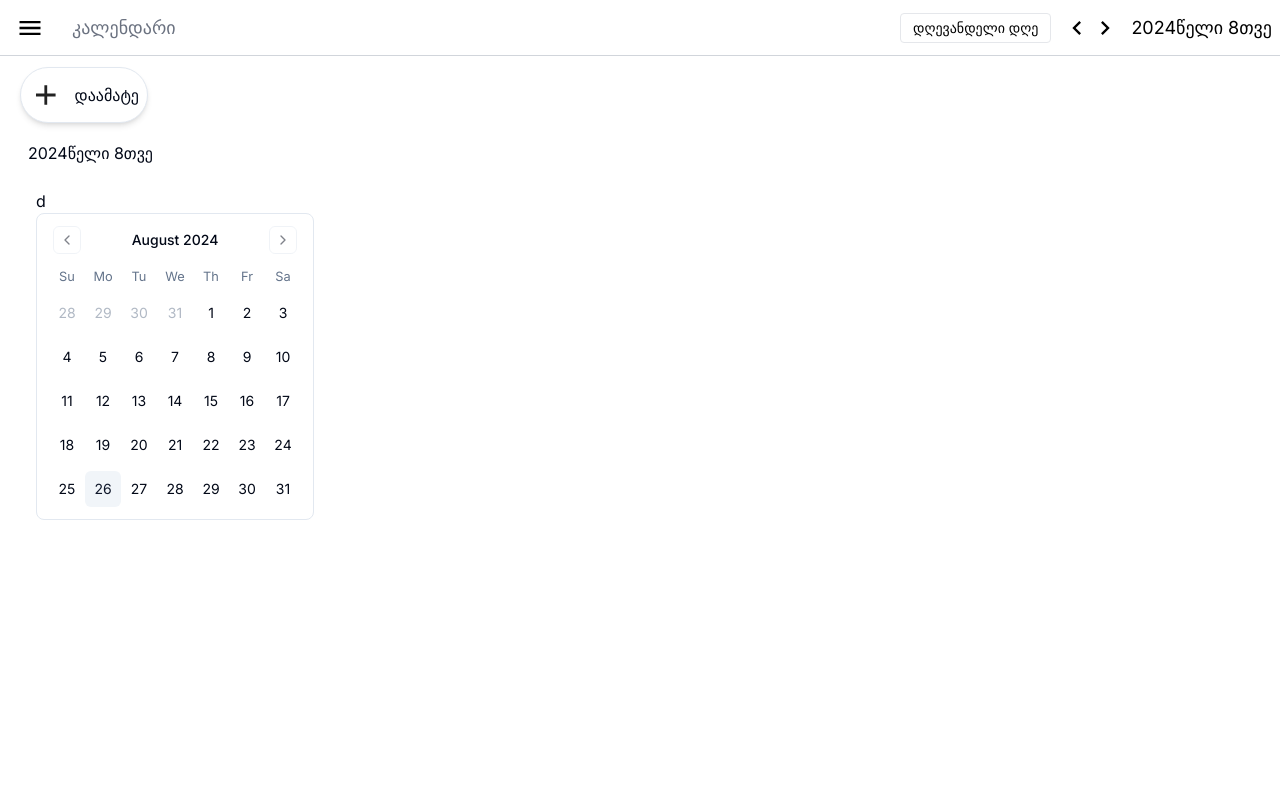
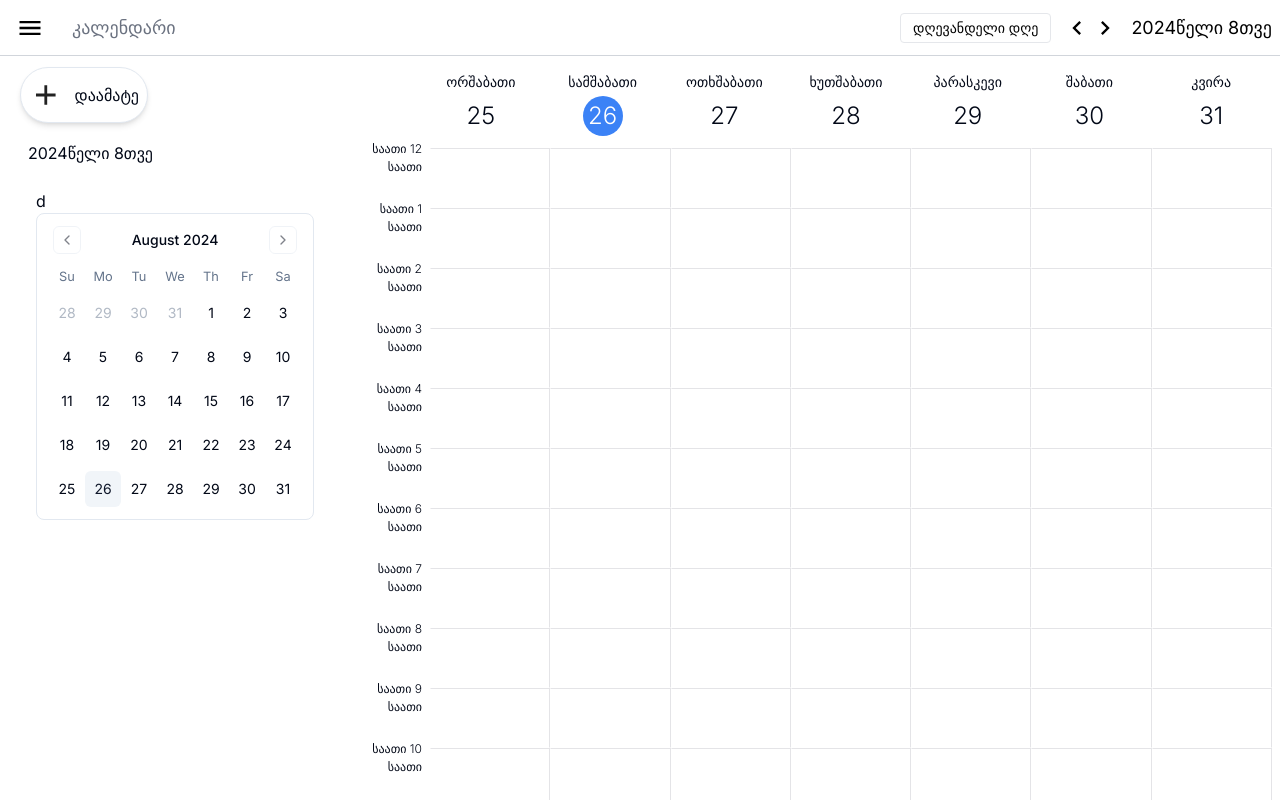
Before and after one commit to Olegbobokhidze/google-calendar, a Next.js app: page / in a window 1280 px wide. Shown: the top 800 px of the page. Built offline with nearby package versions, Linux system fonts and the light colour scheme.

Commit message:
wip: add some states for schedule calendar.

```diff
--- a/components/calendar/CalendarWrapper.tsx
+++ b/components/calendar/CalendarWrapper.tsx
@@ -1,19 +1,26 @@
 "use client";
 
 import { useState } from "react";
+
 import { useAppSelector } from "@/redux/hooks";
 import { currentCalendar } from "@/redux/calendar/calendarSlice";
+
+import { formatDay, getThisWeek } from "@/helpers";
 
 import { Header } from "./Header";
 import { SideCalendar } from "./SideCalendar";
 import { SideCalendarTitle } from "./SideCalendarTitle";
 import { AddScheduleButton } from "./AddScheduleButton";
 import { AddScheduleModal } from "./AddScheduleDropdown";
+import { ScheduleCalendar } from "./ScheduleCalendar";
 
 export const CalendarWrapper = () => {
   const { year, month, days } = useAppSelector(currentCalendar);
   const [isSideCalendar, setIsSideCalendar] = useState<boolean>(true);
   const [isOpenModal, setIsOpenModal] = useState<boolean>(false);
+  const [isDeleteOpen, setIsDeleteOpen] = useState<boolean>(false);
+  const [modalDate, setModalDate] = useState<string>(formatDay(new Date()));
+  const [timeIndex, setTimeIndex] = useState<number>(0);
 
   return (
     <div className="bg-white">
@@ -37,6 +44,16 @@ export const CalendarWrapper = () => {
           <SideCalendarTitle year={year} month={month} />
           <SideCalendar days={days} />
         </div>
+        <div className="flex h-full flex-1 flex-col overflow-x-scroll pr-2">
+          <ScheduleCalendar
+            days={getThisWeek(days)}
+            setModalDate={setModalDate}
+            setTimeIndex={setTimeIndex}
+            setIsOpenModal={setIsOpenModal}
+            isDeleteOpen={isDeleteOpen}
+            setIsDeleteOpen={setIsDeleteOpen}
+          />
+        </div>
         <AddScheduleModal
           defaultDate={new Date().toString()}
           timeIndex={0}
```
